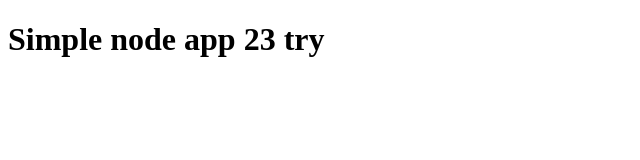
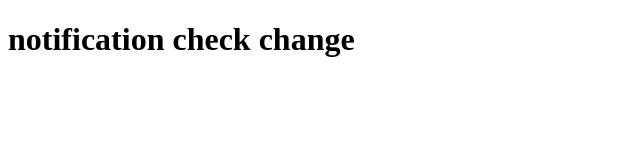
Before and after one commit to branson404/devops-temp, a website: page index.html in a window 1280 px wide. Shown: the whole page, without its empty margins (0-640 px from the left). Drawn offline with Linux system fonts and the light colour scheme.

Commit message:
Update header text in index.html

```diff
--- a/index.html
+++ b/index.html
@@ -6,6 +6,6 @@
     </style>
   </head>
   <body>
-      <h1>Simple node app 23 try </h1>
+      <h1>notification check change </h1>
   </body>
 </html>
```
